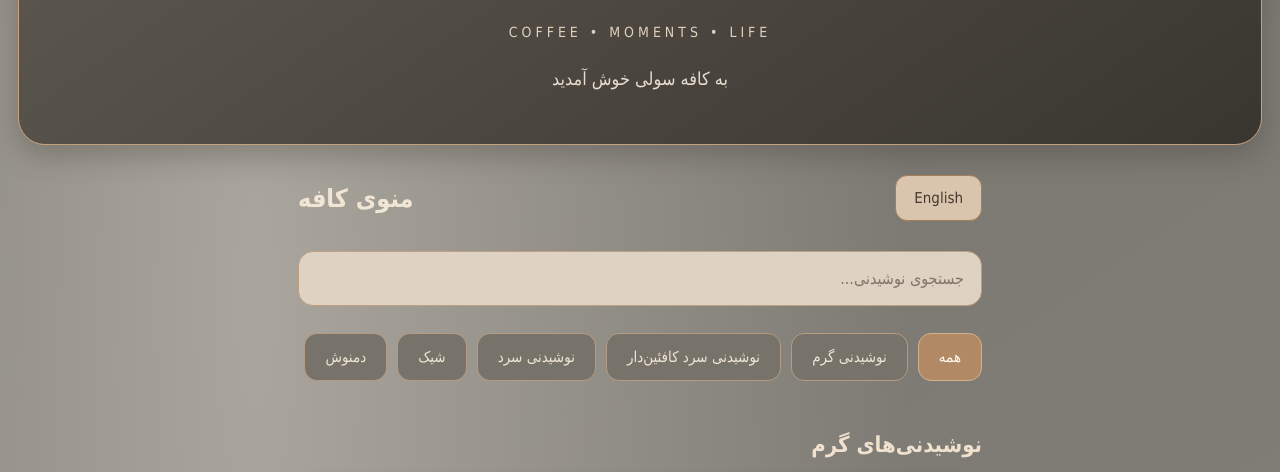
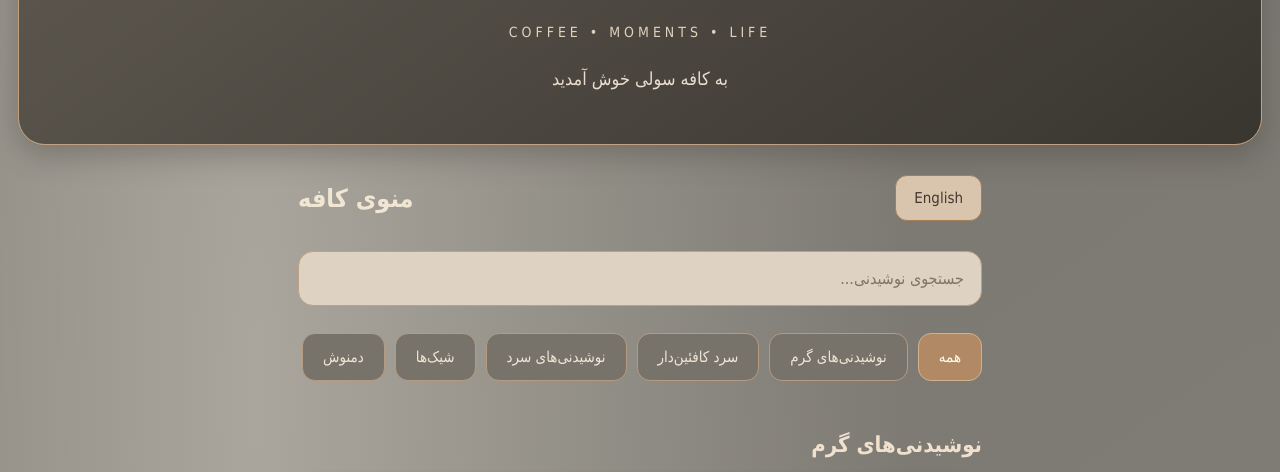
Before and after one commit to cafesoly/Cafesoly, a plain HTML site: page index.html in a window 1280 px wide. Shown: the part 269-741 px from the top of the page. Drawn offline with Linux system fonts and the light colour scheme.

Commit message:
Update index.html

```diff
--- a/index.html
+++ b/index.html
@@ -8,12 +8,8 @@
 <title>Cafe Soley | Menu</title>
 <style>
 :root{
- --concrete:#85837c;
- --concrete-dark:#66635d;
  --coffee:#b18a65;
- --coffee-dark:#806044;
  --cream:#eee4d4;
- --card:#d8cbbb;
  --ink:#40372f;
  --muted:#766b60;
 }
@@ -70,11 +66,7 @@ main{
  gap:12px;
  margin-bottom:18px;
 }
-h2{
- color:#f1e5d3;
- font-size:25px;
- margin:0;
-}
+h2{color:#f1e5d3;font-size:25px;margin:0}
 button,input{font-family:inherit}
 .lang{
  background:#d9c5ad;
@@ -138,16 +130,8 @@ button,input{font-family:inherit}
  color:var(--ink);
 }
 .info{min-width:0}
-.name{
- font-size:19px;
- font-weight:bold;
- margin-bottom:10px;
-}
-.desc{
- color:var(--muted);
- font-size:14px;
- line-height:1.8;
-}
+.name{font-size:19px;font-weight:bold;margin-bottom:10px}
+.desc{color:var(--muted);font-size:14px;line-height:1.8}
 .price{
  color:#886345;
  font-size:14px;
@@ -211,68 +195,80 @@ const data=[
 {
  cat:"hot",fa:"نوشیدنی‌های گرم",en:"Hot Drinks",
  items:[
-  ["اسپرسو سینگل","Single Espresso","عصاره قهوه با عطر و طعم غلیظ","Rich and aromatic single espresso",150],
-  ["اسپرسو دبل","Double Espresso","دو شات اسپرسو با طعمی قوی و ماندگار","Two shots of rich espresso",170],
-  ["آمریکانو","Americano","اسپرسو ترکیب‌شده با آب گرم","Espresso with hot water",180],
-  ["لاته","Latte","ترکیب اسپرسو و شیر بخارداده‌شده","Espresso and steamed milk",280],
-  ["کاپوچینو","Cappuccino","اسپرسو، شیر و فوم مخملی","Espresso, milk and creamy foam",280],
-  ["موکا","Mocha","ترکیب قهوه، شکلات و شیر","Coffee, chocolate and milk",320],
-  ["کارامل ماکیاتو","Caramel Macchiato","ترکیب شیر، اسپرسو و کارامل","Milk, espresso and caramel",320],
-  ["هات چاکلت","Hot Chocolate","نوشیدنی گرم و شکلاتی","Rich hot chocolate",280],
+  ["اسپرسو سینگل","Single Espresso","عصاره قهوه با عطر و طعم غلیظ","Rich and aromatic single espresso",140],
+  ["اسپرسو دبل","Double Espresso","دو شات اسپرسو با طعمی قوی","Two shots of rich espresso",150],
+  ["آمریکانو","Americano","اسپرسو ترکیب‌شده با آب گرم","Espresso with hot water",170],
+  ["لاته","Latte","ترکیب اسپرسو و شیر بخارداده‌شده","Espresso and steamed milk",250],
+  ["کاپوچینو","Cappuccino","اسپرسو، شیر و فوم مخملی","Espresso, milk and creamy foam",250],
+  ["لاته طعم‌دار","Flavored Latte","موکا، فندق، وانیل، کارامل","Mocha, hazelnut, vanilla, caramel",290],
+  ["ماکیاتو","Macchiato","کارامل، فندق، وانیل","Caramel, hazelnut, vanilla",290],
   ["ماسالا","Masala","ترکیب شیر و ادویه‌های معطر","Milk with aromatic spices",250],
-  ["شیر گرم","Warm Milk","شیر گرم و تازه","Warm fresh milk",150],
-  ["کرک هل","Cardamom Karak","نوشیدنی کرمی با عطر هل","Creamy drink with cardamom",280],
-  ["کرک زعفران","Saffron Karak","نوشیدنی کرمی با عطر زعفران","Creamy drink with saffron",280],
-  ["چای هل و دارچین","Cardamom Cinnamon Tea","چای معطر با هل و دارچین","Tea with cardamom and cinnamon",70],
-  ["لاته طعم‌دار","Flavored Latte","لاته با انتخاب طعم فندق یا کارامل","Latte with hazelnut or caramel flavor",320]
+  ["کرک هل","Cardamom Karak","نوشیدنی کرمی با عطر هل","Creamy drink with cardamom",250],
+  ["کرک زعفران","Saffron Karak","نوشیدنی کرمی با عطر زعفران","Creamy drink with saffron",250],
+  ["هات چاکلت","Hot Chocolate","نوشیدنی گرم و شکلاتی","Rich hot chocolate",250],
+  ["چاکلت ماسالا","Chocolate Masala","ترکیب شکلات و ادویه ماسالا","Chocolate with masala spices",250],
+  ["چای","Tea","چای تازه‌دم","Freshly brewed tea",70],
+  ["شیر گرم","Warm Milk","شیر گرم و تازه","Warm fresh milk",90],
+  ["شیر عسل","Honey Milk","ترکیب شیر و عسل","Milk and honey",null]
  ]
 },
 {
  cat:"coldcoffee",fa:"نوشیدنی‌های سرد کافئین‌دار",en:"Cold Caffeinated Drinks",
  items:[
-  ["آیس آمریکانو","Iced Americano","اسپرسو با آب خنک و یخ","Espresso with cold water and ice",180],
-  ["آیس لاته طعم‌دار","Iced Flavored Latte","لاته سرد با انتخاب طعم فندق یا کارامل","Iced latte with hazelnut or caramel flavor",320],
-  ["آیس موکا","Iced Mocha","ترکیب قهوه، شکلات و شیر سرد","Coffee, chocolate and cold milk",320],
-  ["آیس کارامل ماکیاتو","Iced Caramel Macchiato","شیر سرد، اسپرسو و طعم کارامل","Cold milk, espresso and caramel",320],
-  ["آیس چاکلت","Iced Chocolate","نوشیدنی خنک و شکلاتی","Refreshing chocolate drink",280],
-  ["آیس ماسالا","Iced Masala","ترکیب شیر سرد و ادویه‌های معطر ماسالا","Cold milk with aromatic masala spices",250],
-  ["آیس فندق","Iced Hazelnut","نوشیدنی خنک با عطر و طعم فندق","Refreshing hazelnut-flavored drink",300],
-  ["افوگاتو","Affogato","بستنی با یک شات اسپرسو","Ice cream with a shot of espresso",280]
+  ["آیس آمریکانو","Iced Americano","اسپرسو با آب خنک و یخ","Espresso with cold water and ice",170],
+  ["آیس لاته","Iced Latte","اسپرسو و شیر سرد","Espresso and cold milk",260],
+  ["آیس چاکلت","Iced Chocolate","نوشیدنی خنک و شکلاتی","Refreshing chocolate drink",260],
+  ["آیس ماسالا","Iced Masala","شیر سرد با ادویه ماسالا","Cold milk with masala spices",260],
+  ["آفوگاتو","Affogato","بستنی با یک شات اسپرسو","Ice cream with a shot of espresso",280],
+  ["آیس ماکیاتو","Iced Macchiato","موکا، فندق، وانیل، کارامل","Mocha, hazelnut, vanilla, caramel",290]
  ]
 },
 {
  cat:"cold",fa:"نوشیدنی‌های سرد",en:"Cold Drinks",
  items:[
   ["موهیتو","Mojito","نوشیدنی خنک لیمو و نعنا","Refreshing lime and mint drink",270],
-  ["بلو هاوایی","Blue Hawaii","نوشیدنی خنک با طعم استوایی","Refreshing tropical drink",270]
+  ["بلو هاوایی","Blue Hawaii","نوشیدنی خنک با طعم استوایی","Refreshing tropical drink",350],
+  ["اکوا","Aqua","نوشیدنی با سیروپ بلو کوراسائو و هایپ","Blue curacao syrup and energy drink",390],
+  ["اوشن","Ocean","نوشیدنی خنک و خاص","Refreshing special drink",350]
  ]
 },
 {
- cat:"shake",fa:"شیک",en:"Milkshakes",
+ cat:"shake",fa:"شیک‌ها",en:"Milkshakes",
  items:[
-  ["شیک نوتلا","Nutella Shake","ترکیب بستنی، شیر و نوتلا","Ice cream, milk and Nutella",350],
-  ["شیک موز","Banana Shake","ترکیب موز تازه، شیر و بستنی","Fresh banana, milk and ice cream",350],
-  ["شیک موز شکلات","Banana Chocolate Shake","ترکیب موز، شکلات، شیر و بستنی","Banana, chocolate, milk and ice cream",350],
-  ["شیک وانیل","Vanilla Shake","ترکیب شیر و بستنی با عطر وانیل","Milk and ice cream with vanilla",350],
-  ["شیک شکلات","Chocolate Shake","ترکیب شیر، بستنی و شکلات","Milk, ice cream and chocolate",350],
-  ["شیک موز نوتلا","Banana Nutella Shake","ترکیب موز تازه، نوتلا، شیر و بستنی","Fresh banana, Nutella, milk and ice cream",350]
+  ["شیک نوتلا","Nutella Shake","ترکیب بستنی، شیر و نوتلا","Ice cream, milk and Nutella",250],
+  ["شیک موز","Banana Shake","موز تازه، شیر و بستنی","Fresh banana, milk and ice cream",250],
+  ["شیک شکلات","Chocolate Shake","شیر، بستنی و شکلات","Milk, ice cream and chocolate",250],
+  ["شیک وانیل","Vanilla Shake","شیر و بستنی با عطر وانیل","Milk and ice cream with vanilla",250],
+  ["شیک موز نوتلا","Banana Nutella Shake","موز، نوتلا، شیر و بستنی","Banana, Nutella, milk and ice cream",450]
  ]
 },
 {
  cat:"tea",fa:"دمنوش",en:"Herbal Tea",
  items:[
-  ["دمنوش دل‌آرام","Delaram Herbal Tea","سیب و دارچین","Apple and cinnamon",250],
-  ["دمنوش ماهرخ","Mahrokh Herbal Tea","ترکیب سنبل‌الطیب و چای کوهی","Valerian and mountain tea",250],
-  ["دمنوش ترنج","Toranj Herbal Tea","ترکیب جنسینگ، هل، دارچین، نارنگی و سیب","Ginseng, cardamom, cinnamon, tangerine and apple",300]
+  ["دمنوش آرام","Aram Herbal Tea","دمنوش ترکیبی","Herbal blend",250],
+  ["دمنوش ماهرخ","Mahrokh Herbal Tea","دمنوش ترکیبی","Herbal blend",250],
+  ["دمنوش ترنج","Toranj Herbal Tea","دمنوش ترکیبی","Herbal blend",200]
  ]
 },
 {
- cat:"cake",fa:"کیک",en:"Cakes",
+ cat:"cake",fa:"کیک و دسر",en:"Cakes & Desserts",
  items:[
-  ["کیک شکلاتی","Chocolate Cake","کیکی نرم و خوش‌طعم با عطر شکلات","Soft cake with rich chocolate flavor",200],
-  ["کیک دبل شکلات","Double Chocolate Cake","کیک شکلاتی با طعم غلیظ‌تر و شکلات بیشتر","Rich cake with extra chocolate",250],
-  ["کیک هویج و گردو","Carrot Walnut Cake","ترکیب هویج تازه و گردو با بافتی لطیف","Carrot and walnut in a soft cake",200],
-  ["کیک تیرامیسو","Tiramisu Cake","کیکی با طعم قهوه و خامه لطیف","Coffee-flavored cake with creamy layers",250]
+  ["کیک شکلاتی","Chocolate Cake","کیک شکلاتی","Chocolate cake",250],
+  ["کیک دبل","Double Cake","کیک دبل","Double cake",250],
+  ["کیک تیرامیسو","Tiramisu Cake","کیک با طعم قهوه","Coffee-flavored cake",250],
+  ["کیک نسکافه","Nescafe Cake","کیک با طعم نسکافه","Nescafe-flavored cake",250],
+  ["نوتلا قایقی","Nutella Boat","دسر نوتلا","Nutella dessert",200]
+ ]
+},
+{
+ cat:"special",fa:"ویژه",en:"Special Drinks",
+ items:[
+  ["لاو","Love","نوشیدنی طعم‌دار","Flavored drink",350],
+  ["موسکو","Moscow","نوشیدنی طعم‌دار","Flavored drink",350],
+  ["شیخ مانی","Sheikh Mani","نوشیدنی طعم‌دار","Flavored drink",350],
+  ["آدامس دارچین","Cinnamon Gum","نوشیدنی طعم‌دار","Flavored drink",350],
+  ["پرتقال نعنا","Orange Mint","نوشیدنی طعم‌دار","Flavored drink",350],
+  ["دوسیب آلبالو","Two Apples Sour Cherry","نوشیدنی طعم‌دار","Flavored drink",350]
  ]
 }
 ];
@@ -290,7 +286,7 @@ function toggleLanguage(){
  document.getElementById("menuTitle").textContent=english?
  "Cafe Menu":"منوی کافه";
  document.getElementById("search").placeholder=english?
- "Search menu...":"جستجوی منو...";
+ "Search menu...":"جستجوی نوشیدنی...";
  document.querySelector("footer p").textContent=english?
  "🤎 Thank you for choosing us":"🤎 ممنون از انتخاب شما";
  render();
@@ -298,9 +294,10 @@ function toggleLanguage(){
 
 function renderTabs(){
  const labels=english?
- ["All","Hot Drinks","Cold Caffeinated Drinks","Cold Drinks","Milkshakes","Herbal Tea","Cakes"]:
- ["همه","نوشیدنی گرم","نوشیدنی سرد کافئین‌دار","نوشیدنی سرد","شیک","دمنوش","کیک"];
- const keys=["all","hot","coldcoffee","cold","shake","tea","cake"];
+ ["All","Hot Drinks","Cold Caffeinated Drinks","Cold Drinks","Milkshakes","Herbal Tea","Cakes & Desserts","Special"]:
+ ["همه","نوشیدنی‌های گرم","سرد کافئین‌دار","نوشیدنی‌های سرد","شیک‌ها","دمنوش","کیک و دسر","قلیان"];
+ const keys=["all","hot","coldcoffee","cold","shake","tea","cake","special"];
+
  document.getElementById("tabs").innerHTML=keys.map((key,i)=>
  `<button class="tab ${active===key?"active":""}"
  onclick="setCategory('${key}')">${labels[i]}</button>`
@@ -320,19 +317,23 @@ function render(){
 
  data.forEach(section=>{
   if(active!=="all" && active!==section.cat)return;
+
   let items=section.items.filter(item=>
    (item[0]+" "+item[1]+" "+item[2]+" "+item[3])
    .toLowerCase().includes(query)
   );
+
   if(!items.length)return;
 
   html+=`<h3 class="section-title">${english?section.en:section.fa}</h3>`;
 
   items.forEach(item=>{
    count++;
-   const price=english?
+   const price=item[4]===null?"":(
+    english?
     item[4].toLocaleString("en-US")+" Toman":
-    item[4].toLocaleString("fa-IR")+" هزار تومان";
+    item[4].toLocaleString("fa-IR")+" هزار تومان"
+   );
 
    html+=`
    <div class="item">
@@ -348,6 +349,7 @@ function render(){
  document.getElementById("menu").innerHTML=html;
  document.getElementById("empty").style.display=count?"none":"block";
 }
+
 render();
 </script>
 </body>
```
